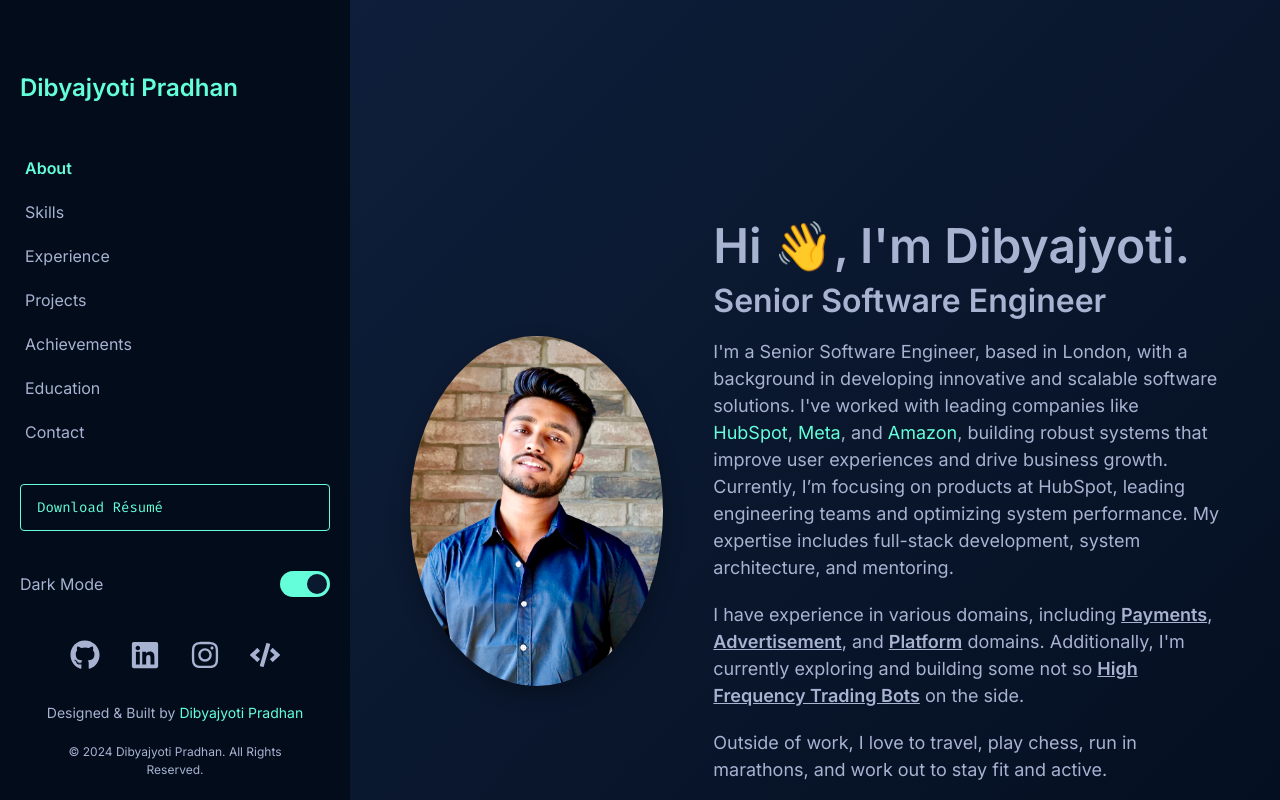
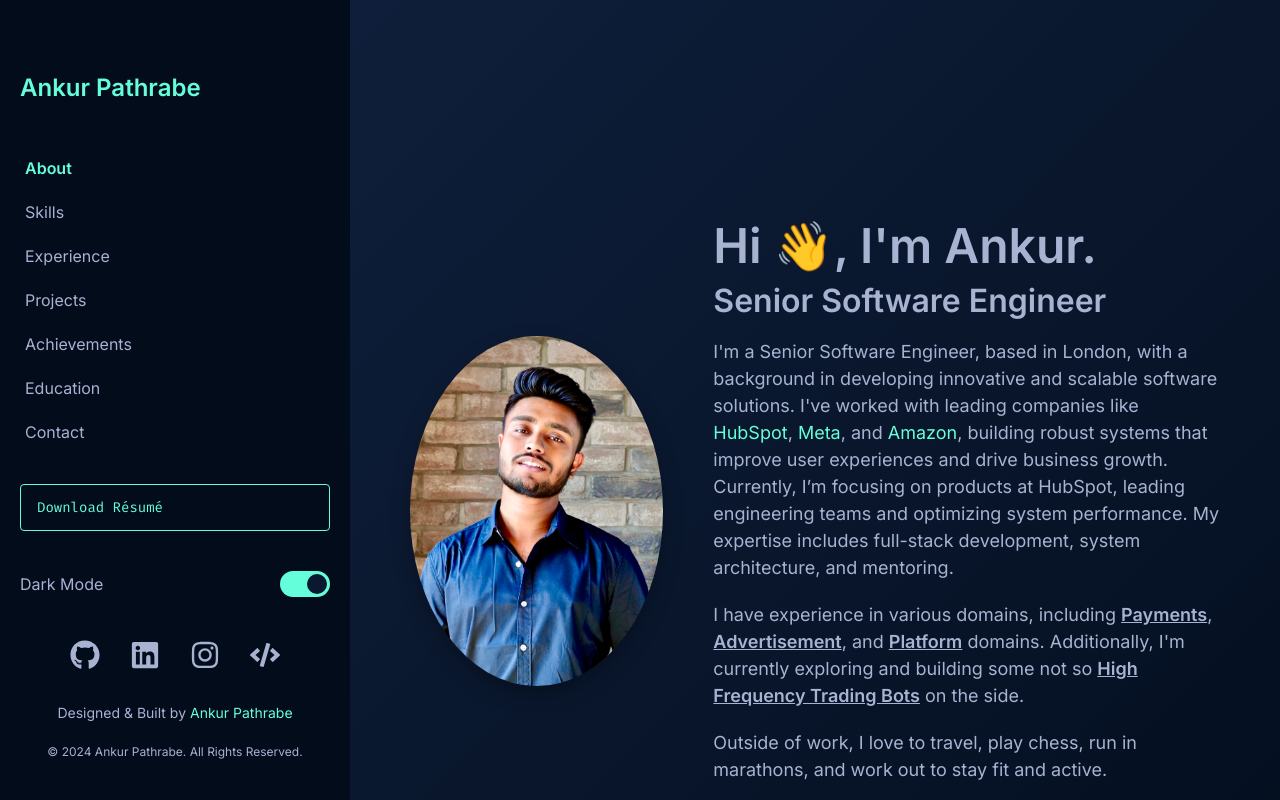
Before and after one commit to pathrabe/websitetest, a React (Create React App) app: page / in a window 1280 px wide. Shown: the top 800 px of the page. Built offline with nearby package versions, Linux system fonts and the light colour scheme.

Commit message:
added name

```diff
--- a/package.json
+++ b/package.json
@@ -1,7 +1,7 @@
 {
   "name": "my-portfolio",
   "version": "0.1.0",
-  "homepage": "https://dibyojyoti-pradhan.github.io/my-portfolio",
+  "homepage": "https://pathrabe.github.io/websitetest/",
   "private": true,
   "dependencies": {
     "@testing-library/jest-dom": "^5.17.0",
--- a/src/data/data.js
+++ b/src/data/data.js
@@ -30,8 +30,8 @@ export const socialLinks = [
 ];
 
 export const personalInfo = {
-  name: "Dibyajyoti Pradhan",
-  shortName: "Dibyajyoti",
+  name: "Ankur Pathrabe",
+  shortName: "Ankur",
   description: "Senior Software Engineer",
   about: [
     `I'm a Senior Software Engineer, based in London, with a background in developing innovative and scalable software solutions. I've worked with leading companies like <a href="https://en.wikipedia.org/wiki/HubSpot" target="_blank" rel="noopener noreferrer">HubSpot</a>, <a href="https://en.wikipedia.org/wiki/Meta_Platforms" target="_blank" rel="noopener noreferrer">Meta</a>, and <a href="https://en.wikipedia.org/wiki/Amazon_(company)" target="_blank" rel="noopener noreferrer">Amazon</a>, building robust systems that improve user experiences and drive business growth. Currently, I’m focusing on products at HubSpot, leading engineering teams and optimizing system performance. My expertise includes full-stack development, system architecture, and mentoring.`,
```
